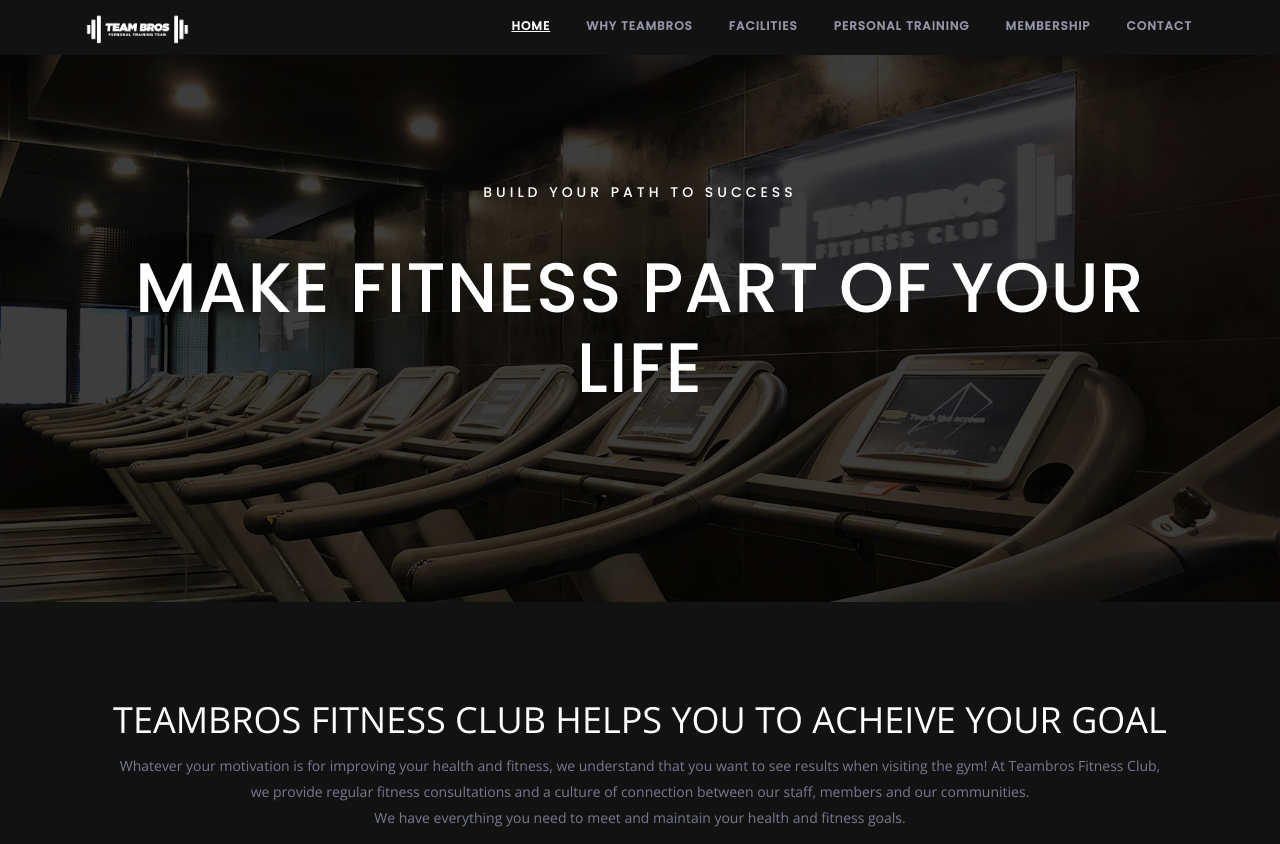
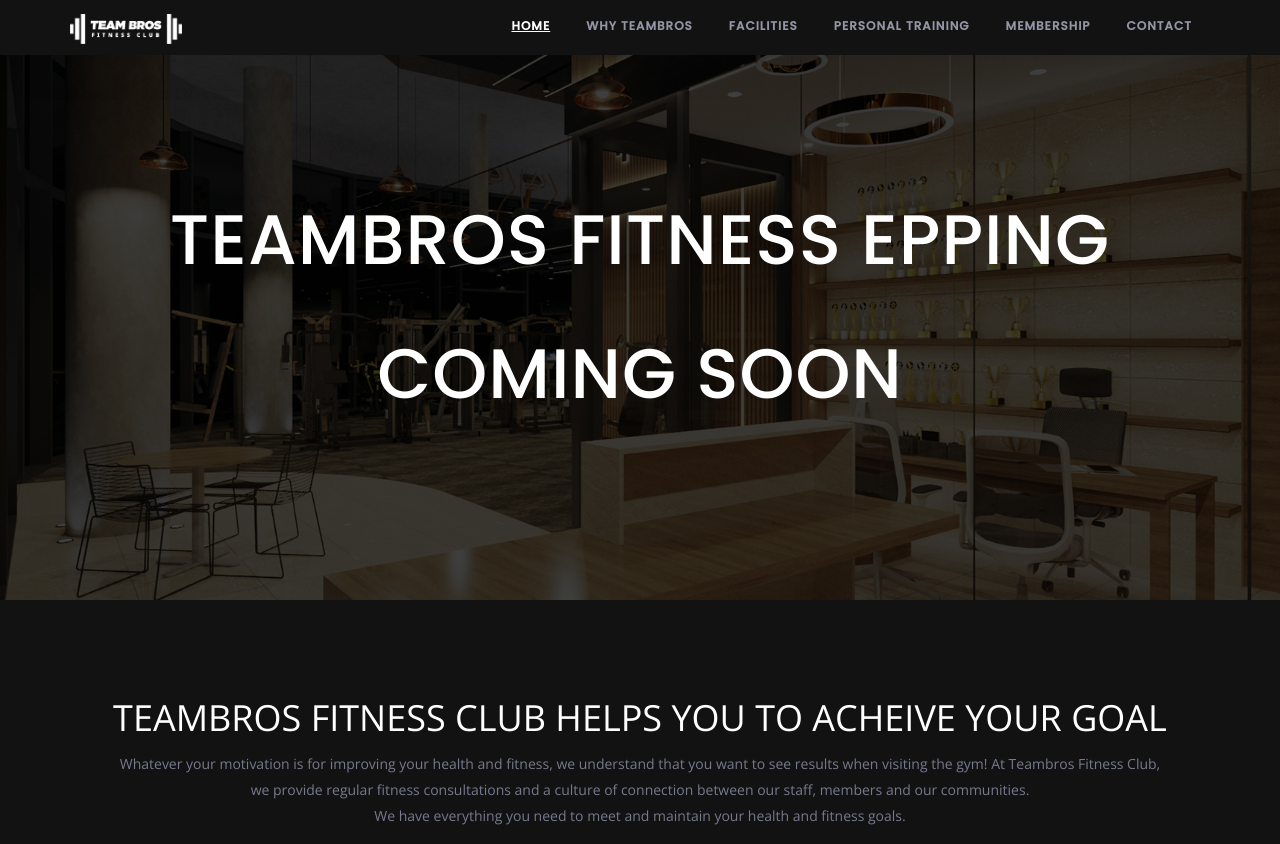
Before and after one commit to Teambros/teambrosfitness, a plain HTML site: page index.html in a window 1280 px wide. Shown: the top 844 px of the page. Drawn offline with nearby package versions, Linux system fonts and the light colour scheme; some packages are replaced by stand-ins of ours; a script that the page names is missing.

Commit message:
images & epping

```diff
--- a/index.html
+++ b/index.html
@@ -31,7 +31,7 @@
 <body id="home">
 
   <!-- begin:header -->
-  <div class="header" data-parallax="scroll" data-image-src="assets/img/teambros/gym-treadmills.jpg">
+  <div class="header" data-parallax="scroll" data-image-src="assets/img/teambros/gym-epping.jpg">
     <!-- begin:site-navigation -->
     <div class="site-header-affix-wrapper">
       <header id="masthead" class="site-header header-dark sticky-bar" role="banner">
@@ -39,7 +39,7 @@
           <div class="row">
             <div class="col-sm-3">
               <div class="site-branding">
-                <h1 class="site-title title-image"><a href="index.html" rel="home"><img src="assets/img/team-bros-logo-light.png"
+                <h1 class="site-title title-image"><a href="index.html" rel="home"><img src="assets/img/teambros/teambros-fitness-white.png"
                       alt="Teambros"></a></h1>
               </div><!-- .site-branding -->
             </div><!-- .col-sm-4 -->
@@ -71,8 +71,10 @@
       <div class="row">
         <div class="col-sm-12">
           <div class="header-caption marg-100-top text-center">
-            <span class="caption-subtitle text-white">Build your path to success</span><br><br>
-            <h1 class="text-white section-title" style="font-size:70px; line-height: 80px">MAKE FITNESS PART OF YOUR LIFE</h1><br>
+            <!-- <span class="caption-subtitle text-white">Build your path to success</span><br><br>
+            <h1 class="text-white section-title" style="font-size:70px; line-height: 80px">MAKE FITNESS PART OF YOUR LIFE</h1><br> -->
+            <h1 class="text-white section-title" style="font-size:70px; line-height: 80px">TEAMBROS FITNESS EPPING</h1><br>
+            <h1 class="text-white section-title" style="font-size:70px; line-height: 80px">COMING SOON</h1>
             <!-- <p class="text-white">We want fitness to be more accessible for everyone,
               so we're now offering flexible membership terms and even more options to suit the way you train. With our stunning facilities,
               extended opening hours and expert team - we'll show you how you can get ahead, and stay there.
@@ -293,7 +295,7 @@
   <!-- begin:about-4 -->
   <div id="training" class="block-section image-block marg-80-top">
     <div class="image-block-item col-md-6 col-md-offset-6 col-sm-5 col-xs-12">
-      <div class="image-block-item-background" style="background-image: url('assets/img/teambros/trainers.jpg');"></div>
+      <div class="image-block-item-background" style="background-image: url('assets/img/teambros/trainers-1.jpeg');"></div>
     </div>
     <div class="container clear">
       <div class="row">
@@ -681,7 +683,7 @@
           <section class="widget">
             <h2>Teambros Fitness Club</h2>
             <p>1011 Victoria Road (13 Graf Ave.) West Ryde NSW 2114</p>
-            <p>admin@teambrosfitness.com.au<br>+61 (02) 8062 2091</p>
+            <p>admin@teambrosfitness.com.au<br>+61 (02) 8068 2091</p>
           </section><!-- .widget -->
         </div><!-- .col-## -->
 
```
Also changed, not shown: assets/img/teambros/gym-epping-1.jpeg (added), assets/img/teambros/gym-epping.jpg (added), assets/img/teambros/teambros-fitness-white.png (added), assets/img/teambros/trainers-1.jpeg (added), 4 other files.
